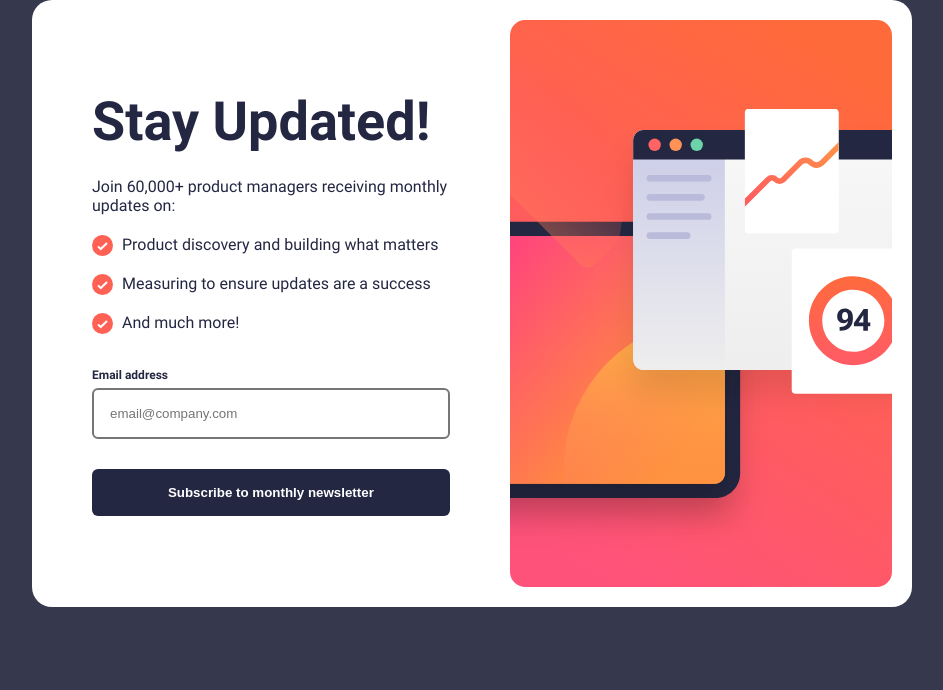
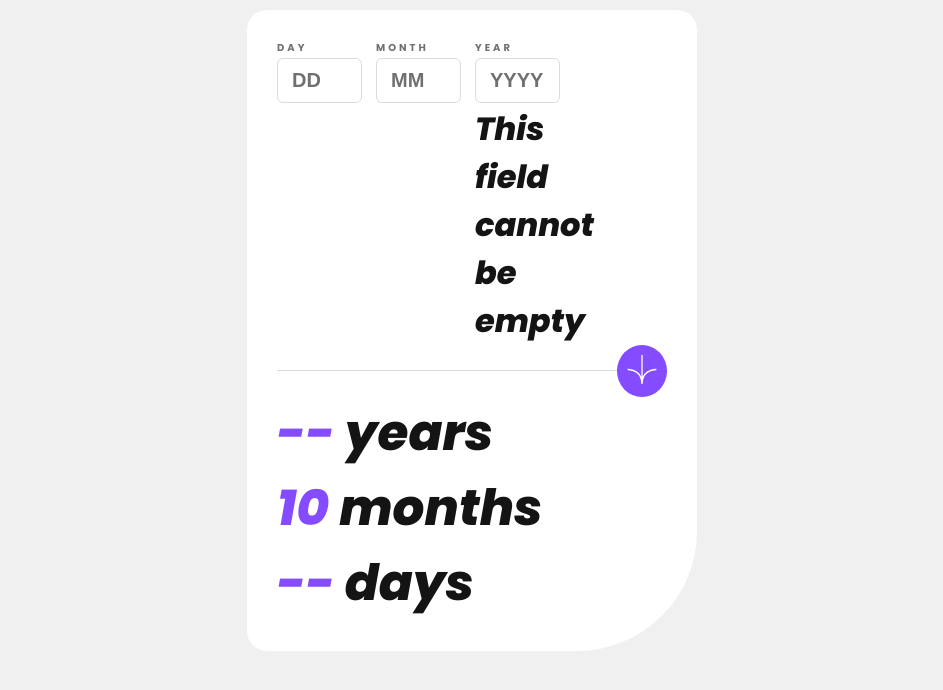
Before and after one commit to MichaelShawUK/frontend-mentor, a React (Vite) app: page / in a window 1280 px wide. Shown: the top 690 px of the page, without its empty margins (168-1111 px from the left). Built offline with nearby package versions, Linux system fonts and the light colour scheme.

Commit message:
Layout age calculator component

```diff
--- a/src/App.tsx
+++ b/src/App.tsx
@@ -15,10 +15,11 @@
 // import SinglePriceGrid from "./projects/newbie/single-price-grid-component-master/src/App";
 // import Ping from "./projects/newbie/ping-coming-soon-page-master/src/App";
 // import Huddle from "./projects/newbie/huddle-landing-page-with-single-introductory-section-master/src/App";
-import NewsletterSignUp from "./projects/junior/newsletter-sign-up-with-success-message-main/src/App";
+// import NewsletterSignUp from "./projects/junior/newsletter-sign-up-with-success-message-main/src/App";
+import AgeCalculator from "./projects/junior/age-calculator-app-main/src/App";
 
 function App() {
-  return <NewsletterSignUp />;
+  return <AgeCalculator />;
 }
 
 export default App;
--- a/src/projects/junior/age-calculator-app-main/src/App.tsx
+++ b/src/projects/junior/age-calculator-app-main/src/App.tsx
@@ -0,0 +1,41 @@
+import arrowIcon from "./assets/images/icon-arrow.svg";
+import "./styles/css/index.css";
+import InputField from "./components/InputField";
+
+function AgeCalculator() {
+  return (
+    <div className="container">
+      <article className="age-calculator">
+        <form>
+          <div className="fields">
+            <InputField label="day" placeholder="DD" error="" />
+            <InputField label="month" placeholder="MM" error="" />
+            <InputField
+              label="year"
+              placeholder="YYYY"
+              error="This field cannot be empty"
+            />
+          </div>
+          <div className="actions">
+            <button>
+              <img src={arrowIcon} />
+            </button>
+          </div>
+        </form>
+        <section className="results">
+          <p>
+            <span>--</span> years
+          </p>
+          <p>
+            <span>10</span> months
+          </p>
+          <p>
+            <span>--</span> days
+          </p>
+        </section>
+      </article>
+    </div>
+  );
+}
+
+export default AgeCalculator;
--- /dev/null
+++ b/src/projects/junior/age-calculator-app-main/src/components/InputField.tsx
@@ -0,0 +1,19 @@
+interface Props {
+  label: string;
+  placeholder: string;
+  error: string;
+}
+
+function InputField({ label, placeholder, error }: Props) {
+  const inputFieldClass = error ? "field error" : "field";
+
+  return (
+    <div className={inputFieldClass}>
+      <label htmlFor={label}>{label.toUpperCase()}</label>
+      <input type="text" name={label} id={label} placeholder={placeholder} />
+      {error && <p className="error-message">{error}</p>}
+    </div>
+  );
+}
+
+export default InputField;
--- /dev/null
+++ b/src/projects/junior/age-calculator-app-main/src/styles/css/index.css
@@ -0,0 +1,109 @@
+@import "https://fonts.googleapis.com/css?family=Poppins:400i";
+@import "https://fonts.googleapis.com/css?family=Poppins:700";
+@import "https://fonts.googleapis.com/css?family=Poppins:800i";
+* {
+  margin: 0;
+  padding: 0;
+  box-sizing: border-box;
+}
+
+body {
+  font-size: 32px;
+  font-family: "Poppins";
+  font-weight: 800;
+  font-style: italic;
+  color: hsl(0, 0%, 8%);
+  background-color: hsl(0, 0%, 94%);
+}
+
+label {
+  color: hsl(0, 1%, 44%);
+  font-weight: 700;
+  font-style: normal;
+  font-size: 10px;
+  letter-spacing: 3px;
+}
+
+input {
+  padding: 10px 14px;
+  border: 1px solid hsl(0, 0%, 86%);
+  border-radius: 6px;
+  font-size: 20px;
+  font-weight: bold;
+}
+input::placeholder {
+  color: hsl(0, 1%, 44%);
+  font-weight: 700;
+  font-size: 20px;
+}
+
+button {
+  border: none;
+  cursor: pointer;
+  background-color: hsl(259, 100%, 65%);
+  padding: 10px;
+  border-radius: 50%;
+}
+button:hover {
+  background-color: hsl(0, 0%, 8%);
+}
+
+.age-calculator {
+  background-color: hsl(0, 0%, 100%);
+  margin: 10px auto;
+  padding: 40px 20px;
+  min-width: max-content;
+  border-radius: 20px;
+  border-bottom-right-radius: 120px;
+}
+
+.fields {
+  display: flex;
+  gap: 14px;
+}
+
+.field {
+  display: flex;
+  flex-direction: column;
+  gap: 2px;
+  width: 85px;
+}
+
+.actions {
+  position: relative;
+  border-bottom: 1px solid hsl(0, 0%, 86%);
+  margin: 50px 0;
+  display: flex;
+  justify-content: center;
+}
+.actions button {
+  position: absolute;
+  top: -25px;
+}
+.actions button img {
+  width: 30px;
+}
+
+.results {
+  font-size: 50px;
+}
+.results span {
+  color: hsl(259, 100%, 65%);
+}
+
+.container {
+  container-type: inline-size;
+}
+
+@container (width > 400px) {
+  .age-calculator {
+    max-width: 450px;
+    padding: 30px;
+  }
+  .actions {
+    justify-content: flex-end;
+    margin: 25px 0;
+  }
+}
+
+/*# sourceMappingURL=index.css.map */
--- /dev/null
+++ b/src/projects/junior/age-calculator-app-main/src/styles/scss/index.scss
@@ -0,0 +1,121 @@
+@import "colors";
+@import "https://fonts.googleapis.com/css?family=Poppins:400i";
+@import "https://fonts.googleapis.com/css?family=Poppins:700";
+@import "https://fonts.googleapis.com/css?family=Poppins:800i";
+
+* {
+  margin: 0;
+  padding: 0;
+  box-sizing: border-box;
+}
+
+body {
+  font: {
+    size: 32px;
+    family: "Poppins";
+    weight: 800;
+    style: italic;
+  }
+  color: $off-black;
+  background-color: $off-white;
+}
+
+label {
+  color: $smokey-grey;
+  font: {
+    weight: 700;
+    style: normal;
+    size: 10px;
+  }
+  letter-spacing: 3px;
+}
+
+input {
+  padding: 10px 14px;
+  border: 1px solid $light-grey;
+  border-radius: 6px;
+  font-size: 20px;
+  font-weight: bold;
+
+  &::placeholder {
+    color: $smokey-grey;
+    font: {
+      weight: 700;
+      size: 20px;
+    }
+  }
+}
+
+button {
+  border: none;
+  cursor: pointer;
+  background-color: $purple;
+  padding: 10px;
+  border-radius: 50%;
+
+  &:hover {
+    background-color: $off-black;
+  }
+}
+
+.age-calculator {
+  background-color: $white;
+  margin: 10px auto;
+  padding: 40px 20px;
+  // width: max-content;
+  min-width: max-content;
+  border-radius: 20px;
+  border-bottom-right-radius: 120px;
+}
+
+.fields {
+  display: flex;
+  gap: 14px;
+}
+
+.field {
+  display: flex;
+  flex-direction: column;
+  gap: 2px;
+  width: 85px;
+}
+
+.actions {
+  position: relative;
+  border-bottom: 1px solid $light-grey;
+  margin: 50px 0;
+  display: flex;
+  justify-content: center;
+
+  button {
+    position: absolute;
+    top: -25px;
+
+    img {
+      width: 30px;
+    }
+  }
+}
+
+.results {
+  font-size: 50px;
+  span {
+    color: $purple;
+  }
+}
+
+.container {
+  container-type: inline-size;
+}
+
+@container (width > 400px) {
+  .age-calculator {
+    max-width: 450px;
+    padding: 30px;
+  }
+
+  .actions {
+    justify-content: flex-end;
+    margin: 25px 0;
+  }
+}
```
Also changed, not shown: src/projects/junior/age-calculator-app-main/src/styles/scss/_colors.scss (added, +7 -0 lines), 2 other files (tests, documents, lock files or other folders).
